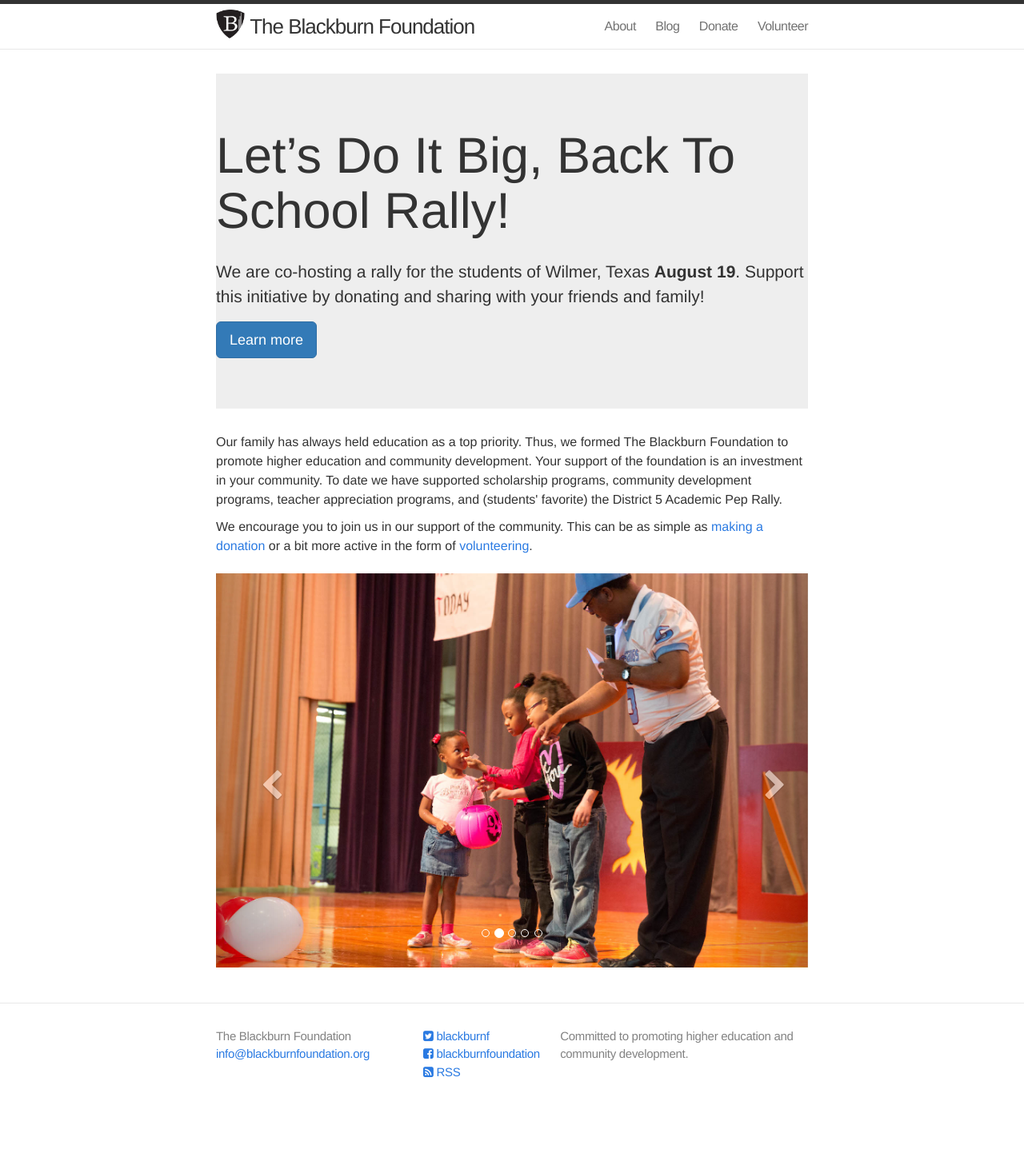
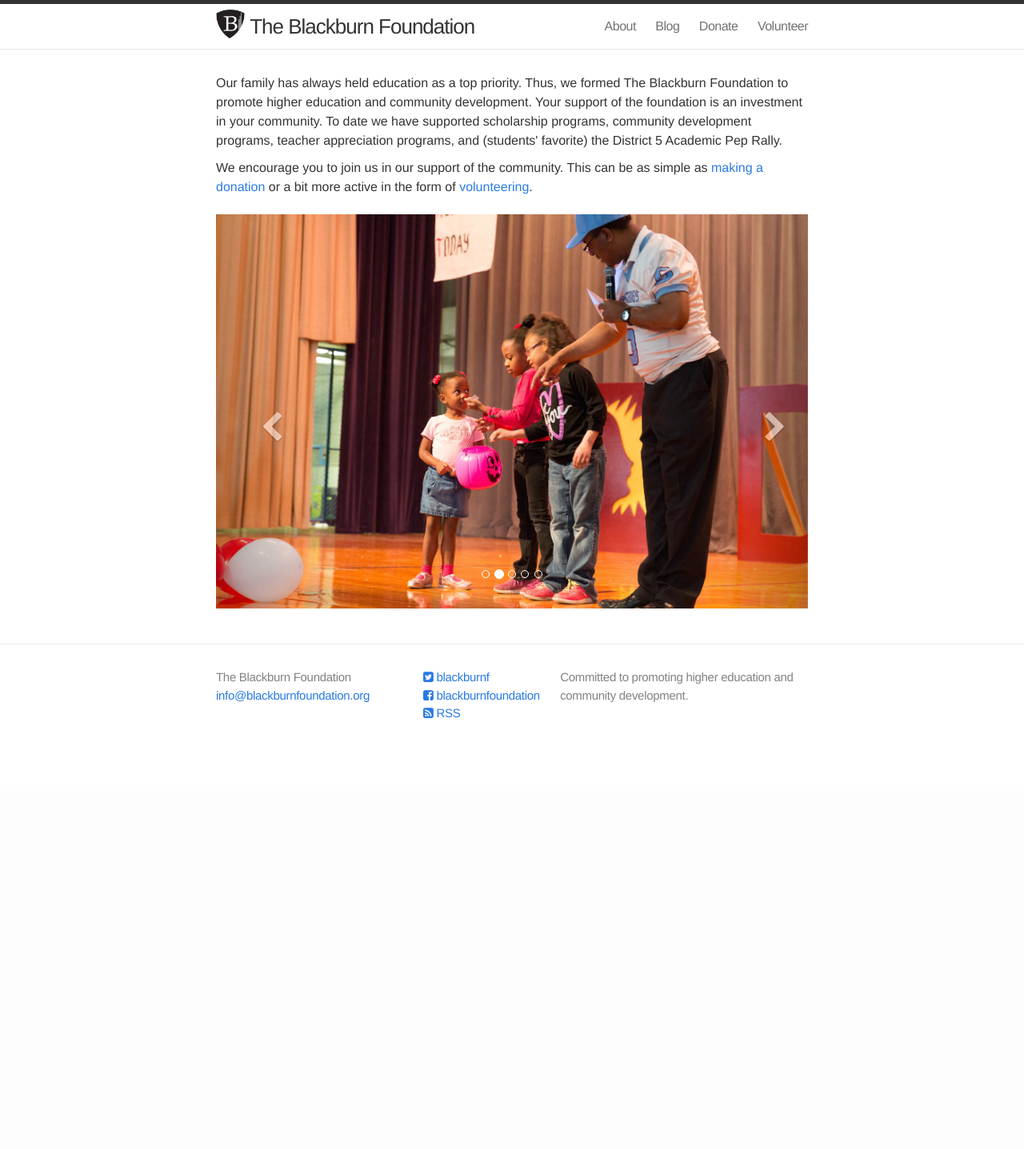
Before and after one commit to blackburn-foundation/site, a Jekyll site: the page built from index.html, in a window 1280 px wide. Shown: the whole page at 80% size. Built offline with Jekyll 4.4.1, drawn with Linux system fonts in a browser that asks for light colours; nearby versions of some CDN libraries; after the commit the page ends 989 px from its top, so only the background shows below that.

Commit message:
Removed Let's Do it Big homepage hero

```diff
--- a/index.html
+++ b/index.html
@@ -3,17 +3,6 @@ layout: default
 ---
 
 <div class="home">
-  <div class="jumbotron">
-    <h1>Let’s Do It Big, Back To School Rally!</h1>
-    <p>
-      We are co-hosting a rally for the students of Wilmer, Texas <strong>August 19</strong>. Support this initiative
-      by donating and sharing with your friends and family!
-    </p>
-    <p>
-      <a class="btn btn-primary btn-lg" href="/2017/07/25/wilmer-back-to-school-fair" role="button">Learn more</a>
-    </p>
-  </div>
-
   <p>
     Our family has always held education as a top priority. Thus, we formed
     The Blackburn Foundation to promote higher education and community development.
```
